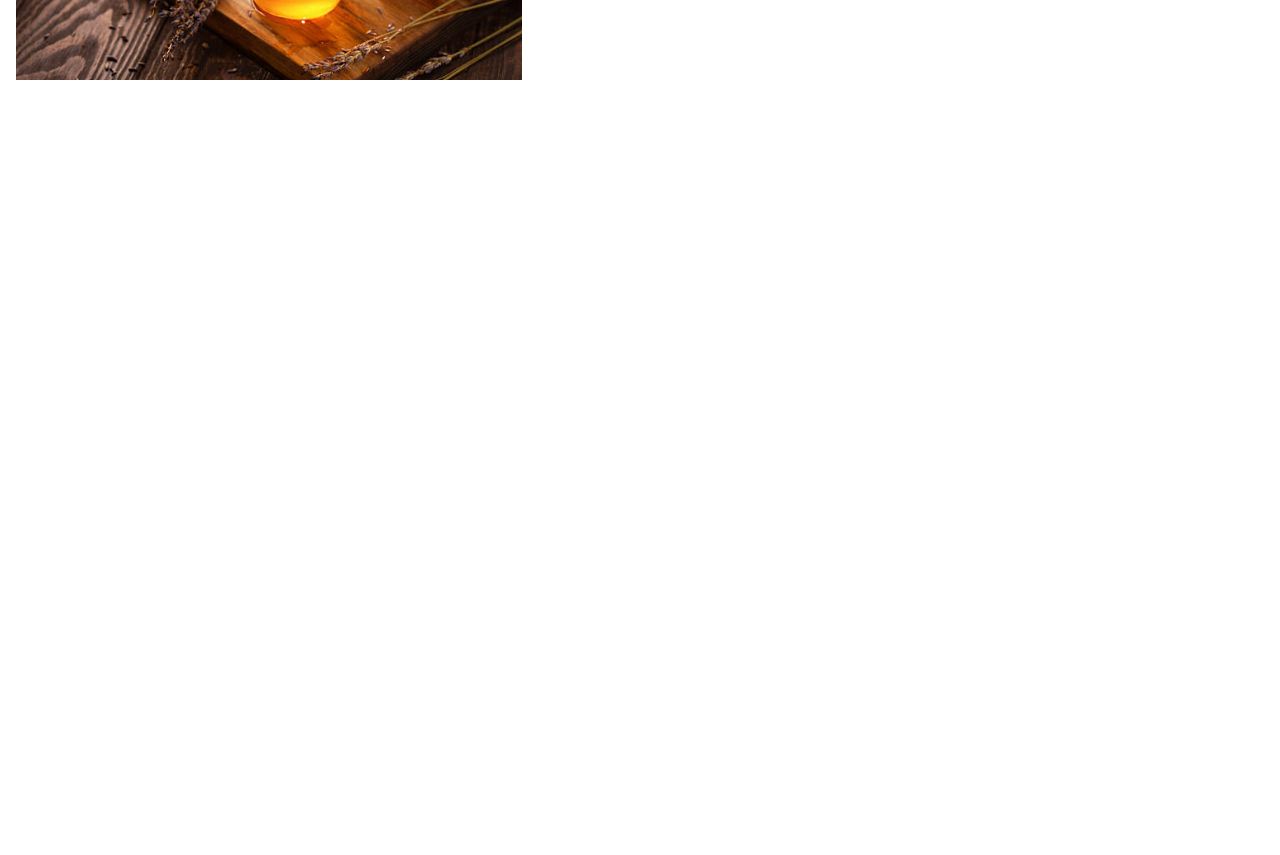
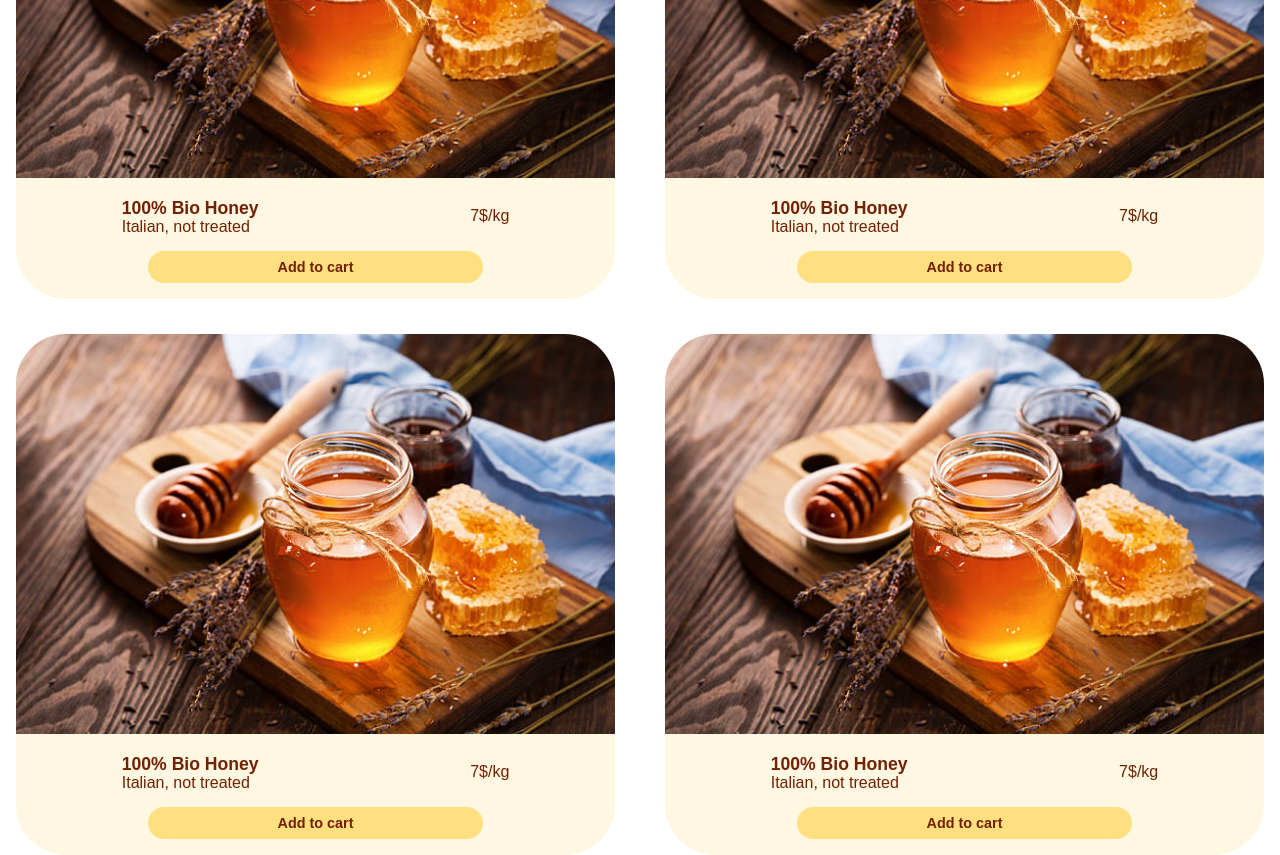
Before and after one commit to AlexDiGioia/s5l3, a plain HTML site: page index.html in a window 1280 px wide. Shown: the part 500-1355 px from the top of the page. Before the commit the page ends 800 px from the top, so only its background shows below. Drawn offline with Linux system fonts and the light colour scheme.

Commit message:
cards creation

```diff
--- a/assets/css/style.css
+++ b/assets/css/style.css
@@ -7,6 +7,7 @@ body {
 main{
   margin-top: 3rem;
   margin-left: 1rem;
+  margin-right: 1rem;
 }
 
 h1{
@@ -53,6 +54,51 @@ navbar {
   width: auto;
   padding-right: 1.2rem;
 }
+.cardList{
+  display: flex;
+  justify-content: space-between;
+  flex-wrap: wrap;
+}
+.card{
+  background-color: #FEF7E2;
+  width:48%;
+  margin-top: 2.2rem;
+  border-radius: 50px;
+  display: flex;
+  flex-direction: column;
+  color: #732104;
+}
+.card img{
+  border-radius: 50px 50px 0px 0px;
+}
+
+.cardBtn{
+  background-color: #FFDF7F;
+  border: 0;
+  border-radius: 40px;
+  padding-top: 0.5rem;
+  padding-bottom: 0.5rem;
+  margin-left: 22%;
+  margin-right: 22%;
+  color: #732104;
+  font-weight: 700;
+  font-size: 0.9rem;
+  margin-top: 1rem;
+  margin-bottom: 1rem;
+}
+.cardDescr{
+  display: flex;
+  justify-content: space-around;
+  align-items: center;
+  margin-top: 1rem;
+
+}
+.cardDescr h3{
+  font-weight: 700;
+  font-size: 1.1rem;
+  line-height: 1.4rem;
+}
+
 
 /*  @font-face {
     font-family: 'Familiar Pro Bold';
--- a/index.html
+++ b/index.html
@@ -33,10 +33,63 @@
     <main>
         <h1>Best Selling Products</h1>
 
-        <section class="cardList"></section>
+        <section class="cardList">
         <div class="card">
-            <img src="./assets/imgs/honey.jpg" alt="miele" width="40%">
+            <div><img src="./assets/imgs/honey.jpg" alt="miele" width="100%"></div>
+            <div class="cardDescr">
+                <div>
+                    <h3>100% Bio Honey</h3>
+                    <p>Italian, not treated</p>
+                </div>
+                <div>
+                    <h4>7$/kg</h4>
+                </div>
+            </div>
+            <button class="cardBtn">Add to cart</button>
         </div>
+
+        <div class="card">
+            <div><img src="./assets/imgs/honey.jpg" alt="miele" width="100%"></div>
+            <div class="cardDescr">
+                <div>
+                    <h3>100% Bio Honey</h3>
+                    <p>Italian, not treated</p>
+                </div>
+                <div>
+                    <h4>7$/kg</h4>
+                </div>
+            </div>
+            <button class="cardBtn">Add to cart</button>
+        </div>
+
+        <div class="card">
+            <div><img src="./assets/imgs/honey.jpg" alt="miele" width="100%"></div>
+            <div class="cardDescr">
+                <div>
+                    <h3>100% Bio Honey</h3>
+                    <p>Italian, not treated</p>
+                </div>
+                <div>
+                    <h4>7$/kg</h4>
+                </div>
+            </div>
+            <button class="cardBtn">Add to cart</button>
+        </div>
+
+        <div class="card">
+            <div><img src="./assets/imgs/honey.jpg" alt="miele" width="100%"></div>
+            <div class="cardDescr">
+                <div>
+                    <h3>100% Bio Honey</h3>
+                    <p>Italian, not treated</p>
+                </div>
+                <div>
+                    <h4>7$/kg</h4>
+                </div>
+            </div>
+            <button class="cardBtn">Add to cart</button>
+        </div>
+    </section>
 
 
     </main>
```
